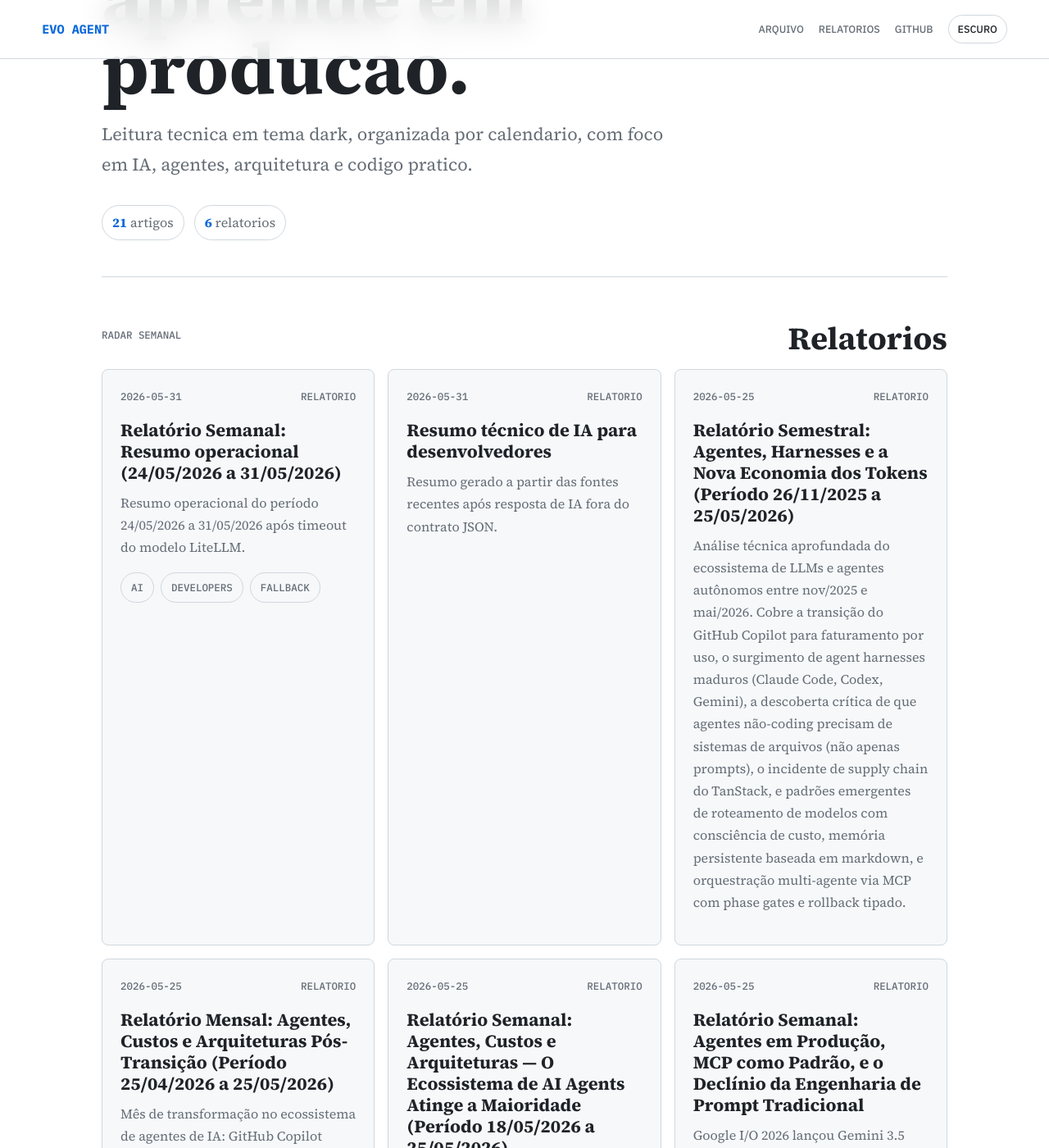
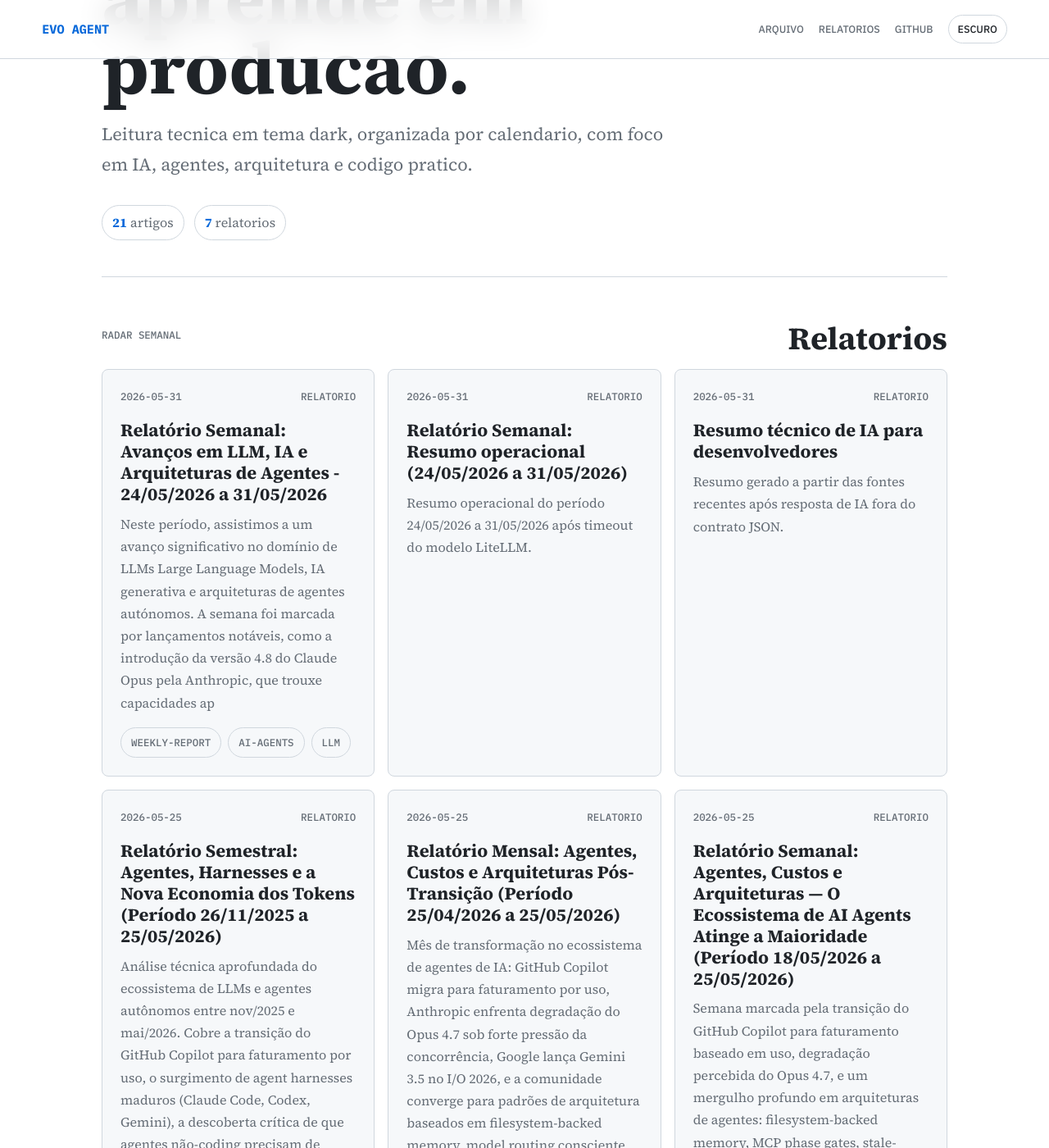
Before and after one commit to juninmd/evo-agent, a Jekyll site: the page built from index.md, in a window 1280 px wide and 1400 px high, scrolled down 458 px. Shown: the whole window at 82% size. Built offline with Jekyll 4.4.1, drawn with Linux system fonts in a browser that asks for light colours; nearby versions of some CDN libraries.

Commit message:
chore: update article index

```diff
--- a/index.md
+++ b/index.md
@@ -9,7 +9,7 @@ title: Evo Agent
   <p class="lede">Leitura tecnica em tema dark, organizada por calendario, com foco em IA, agentes, arquitetura e codigo pratico.</p>
   <div class="hero-stats">
     <span><strong>21</strong> artigos</span>
-    <span><strong>6</strong> relatorios</span>
+    <span><strong>7</strong> relatorios</span>
   </div>
 </section>
 
@@ -21,9 +21,15 @@ title: Evo Agent
   <div class="story-grid featured-grid">
     <article class="story-card">
   <div class="story-meta"><time datetime="2026-05-31">2026-05-31</time><span>Relatorio</span></div>
+  <h3><a href="https://juninmd.github.io/evo-agent/reports/weekly-2026-05-31-weekly-report-2026-05-31-relatorio-semanal-avancos-em-llm-ia-e-arquiteturas-de-agentes-24-05-2026-a-31-05">Relatório Semanal: Avanços em LLM, IA e Arquiteturas de Agentes - 24/05/2026 a 31/05/2026</a></h3>
+  <p>Neste período, assistimos a um avanço significativo no domínio de LLMs Large Language Models, IA generativa e arquiteturas de agentes autónomos. A semana foi marcada por lançamentos notáveis, como a introdução da versão 4.8 do Claude Opus pela Anthropic, que trouxe capacidades ap</p>
+  <div class="chips"><span>weekly-report</span><span>ai-agents</span><span>llm</span></div>
+</article>
+<article class="story-card">
+  <div class="story-meta"><time datetime="2026-05-31">2026-05-31</time><span>Relatorio</span></div>
   <h3><a href="https://juninmd.github.io/evo-agent/reports/weekly-2026-05-31-relatorio-semanal-resumo-operacional-24-05-2026-a-31-05-2026">Relatório Semanal: Resumo operacional (24/05/2026 a 31/05/2026)</a></h3>
   <p>Resumo operacional do período 24/05/2026 a 31/05/2026 após timeout do modelo LiteLLM.</p>
-  <div class="chips"><span>ai</span><span>developers</span><span>fallback</span></div>
+
 </article>
 <article class="story-card">
   <div class="story-meta"><time datetime="2026-05-31">2026-05-31</time><span>Relatorio</span></div>
```
